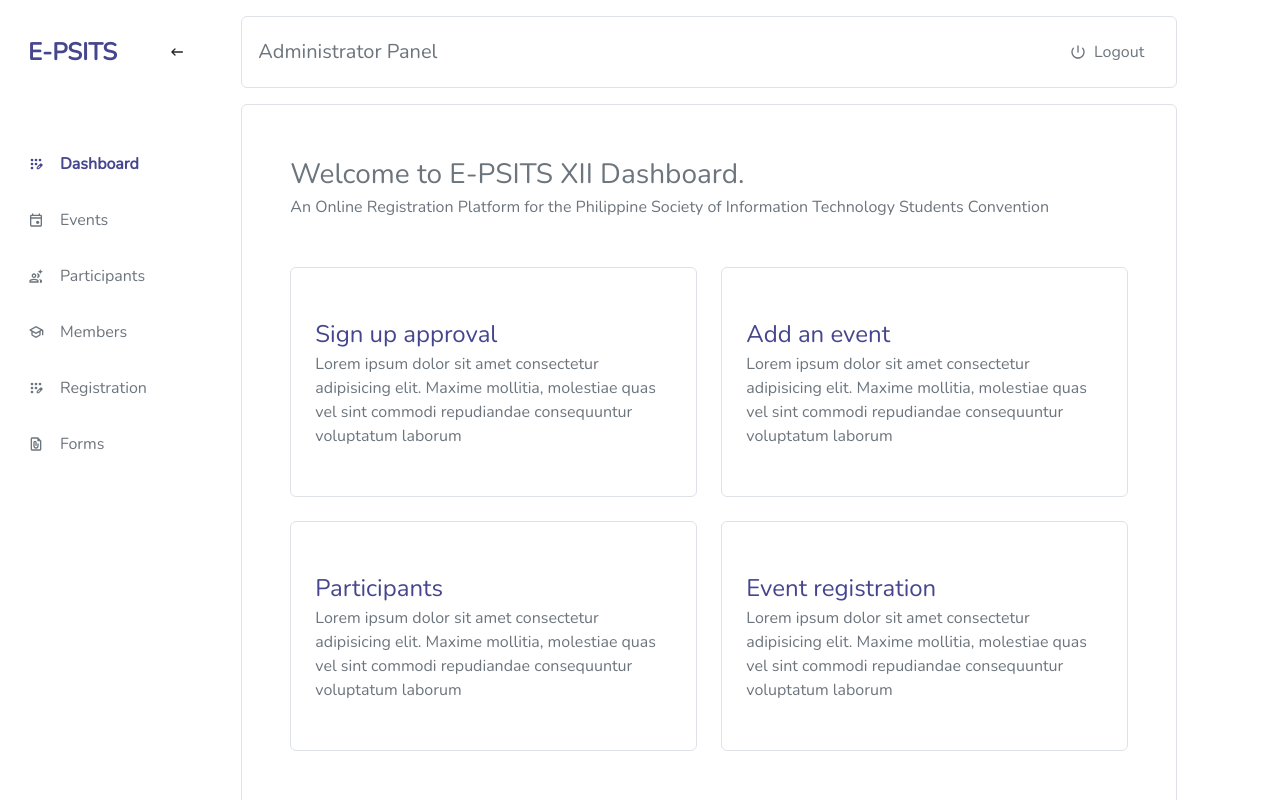
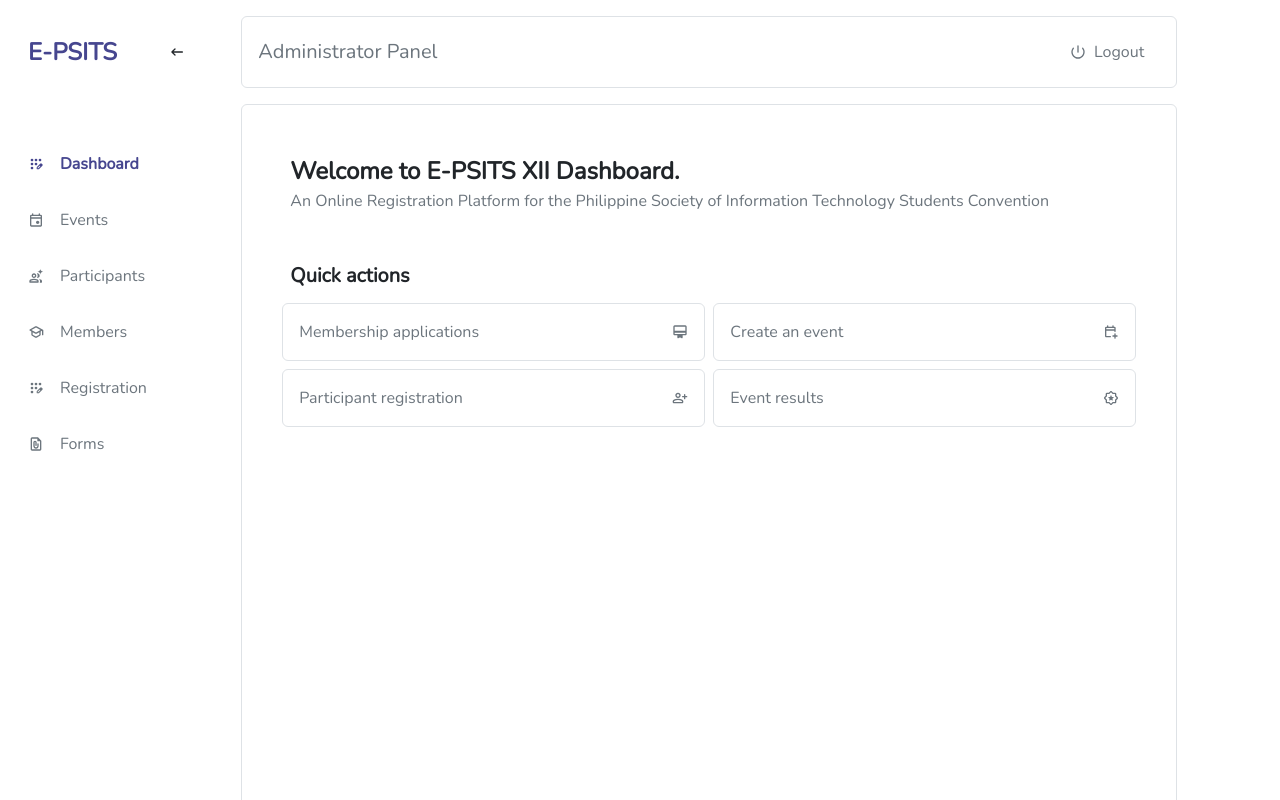
Before and after one commit to TenshinAkuma/e-psits, a Nuxt app: page /dashboard in a window 1280 px wide. Built offline with nearby package versions, Linux system fonts and the light colour scheme.

Commit message:
modify dashboard page

```diff
--- a/components/DashboardCard.vue
+++ b/components/DashboardCard.vue
@@ -1,9 +1,13 @@
 <template>
   <div>
     <NuxtLink to="/" class="text-decoration-none">
-         <div class="border rounded-2 px-4 py-5">
-            <div class="fs-4" style="color:#46468f;">{{ action_shortcut }}</div>
-            <div class="text-secondary">{{ action_description }}</div>
+      <div
+        class="dashboard-card text-secondary d-flex justify-content-between align-items-center border rounded gap-2 p-3"
+      >
+        <div class="">
+          {{ action_shortcut }}
+        </div>
+        <Icon :name="`${action_icon}`" />
       </div>
     </NuxtLink>
   </div>
@@ -12,10 +16,13 @@
 <script setup>
 const props = defineProps({
   action_shortcut: String,
-      action_description: String,
+  action_icon: String,
 });
 </script>
 
 <style scoped>
-
+.dashboard-card:hover {
+  color: #46468f !important;
+  font-weight: bold !important;
+}
 </style>
--- a/pages/dashboard.vue
+++ b/pages/dashboard.vue
@@ -4,27 +4,41 @@
 });
 
 const dashboard_actions = [
-  "Sign up approval",
-  "Add an event",
-  "Participants",
-  "Event registration",
+  {
+    shortcut: "Membership applications",
+    icon: "material-symbols:card-membership-outline-rounded",
+  },
+  {
+    shortcut: "Create an event",
+    icon: "material-symbols:calendar-add-on-outline-rounded",
+  },
+  {
+    shortcut: "Participant registration",
+    icon: "material-symbols:person-add-outline-rounded",
+  },
+  {
+    shortcut: "Event results",
+    icon: "material-symbols:award-star-outline-rounded",
+  },
 ];
-const action_description =
-  "Lorem ipsum dolor sit amet consectetur adipisicing elit. Maxime mollitia, molestiae quas vel sint commodi repudiandae consequuntur voluptatum laborum";
 </script>
 
 <template>
-  <div class="fs-3 text-secondary">Welcome to E-PSITS XII Dashboard.</div>
+  <div class="fs-4 fw-bold">Welcome to E-PSITS XII Dashboard.</div>
   <div class="text-secondary mb-5">
     An Online Registration Platform for the Philippine Society of Information
     Technology Students Convention
   </div>
-  <div class="row gy-4">
-    <div v-for="action in dashboard_actions" class="col-6">
-      <DashboardCard
-        :action_shortcut="action"
-        :action_description="action_description"
-      />
-    </div>
+  <div class="d-flex justify-content-between align-items-center">
+    <div class="fs-5 fw-bold mb-2">Quick actions</div>
+    <hr />
+  </div>
+  <div class="row">
+    <DashboardCard
+      v-for="action in dashboard_actions"
+      class="col-6 p-1"
+      :action_shortcut="action.shortcut"
+      :action_icon="action.icon"
+    />
   </div>
 </template>
--- a/pages/events/index.vue
+++ b/pages/events/index.vue
@@ -1,8 +1,13 @@
 <template>
   <div>
-    <div class="d-flex justify-content-start align-items-center mb-5">
+    <div class="d-flex justify-content-between align-items-center mb-3">
       <div class="fs-5 me-3" style="color: #46468f">List of events</div>
-      <div class="add-event-btn btn px-4 py-2 me-4">Add event</div>
+      <NuxtLink
+        to="/"
+        class="add-event-btn d-flex align-items-center gap-2 btn px-3"
+        ><Icon name="material-symbols:calendar-add-on-outline-rounded" />Add
+        event</NuxtLink
+      >
     </div>
     <table class="table table-hover">
       <thead>
@@ -12,7 +17,6 @@
           <th scope="col">Date</th>
           <th scope="col">Location</th>
           <th scope="col">Registration deadline</th>
-          <th scope="col">Action</th>
         </tr>
       </thead>
       <tbody>
@@ -22,18 +26,6 @@
           <td>{{ event.date }}</td>
           <td>{{ event.location }}</td>
           <td>{{ event.registrationDeadline }}</td>
-          <td>
-            <div class="d-flex justify-content-center column-gap-2">
-              <NuxtLink
-                :to="`/events/${id}`"
-                class="view-btn d-flex align-items-center btn text-light"
-                ><Icon name="material-symbols:visibility-outline-rounded"
-              /></NuxtLink>
-              <NuxtLink to="/" class="remove-btn d-flex align-items-center btn"
-                ><Icon name="material-symbols:delete-outline-rounded"
-              /></NuxtLink>
-            </div>
-          </td>
         </tr>
       </tbody>
     </table>
@@ -44,7 +36,6 @@
 definePageMeta({
   layout: "main",
 });
-
 const { events } = useEvents();
 </script>
 
```
Lines whose indentation alone changed are shown as unchanged.
